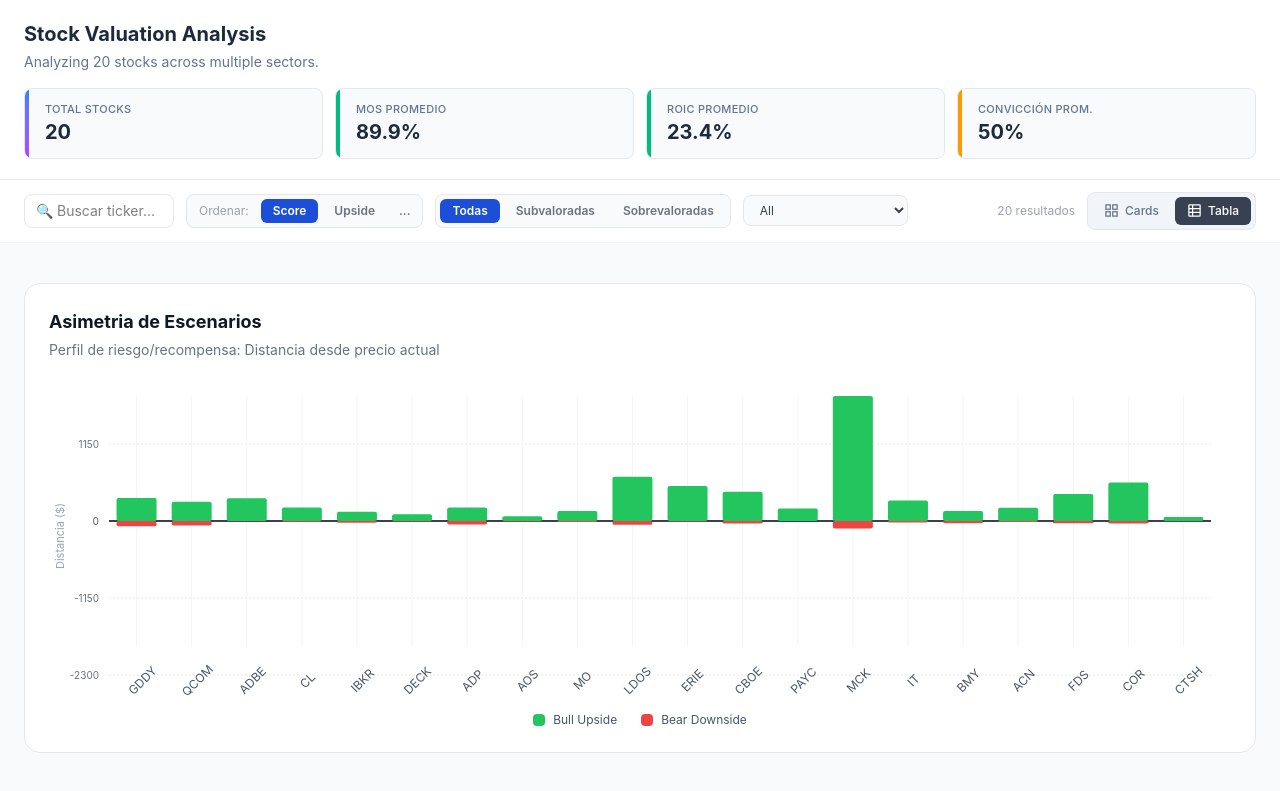
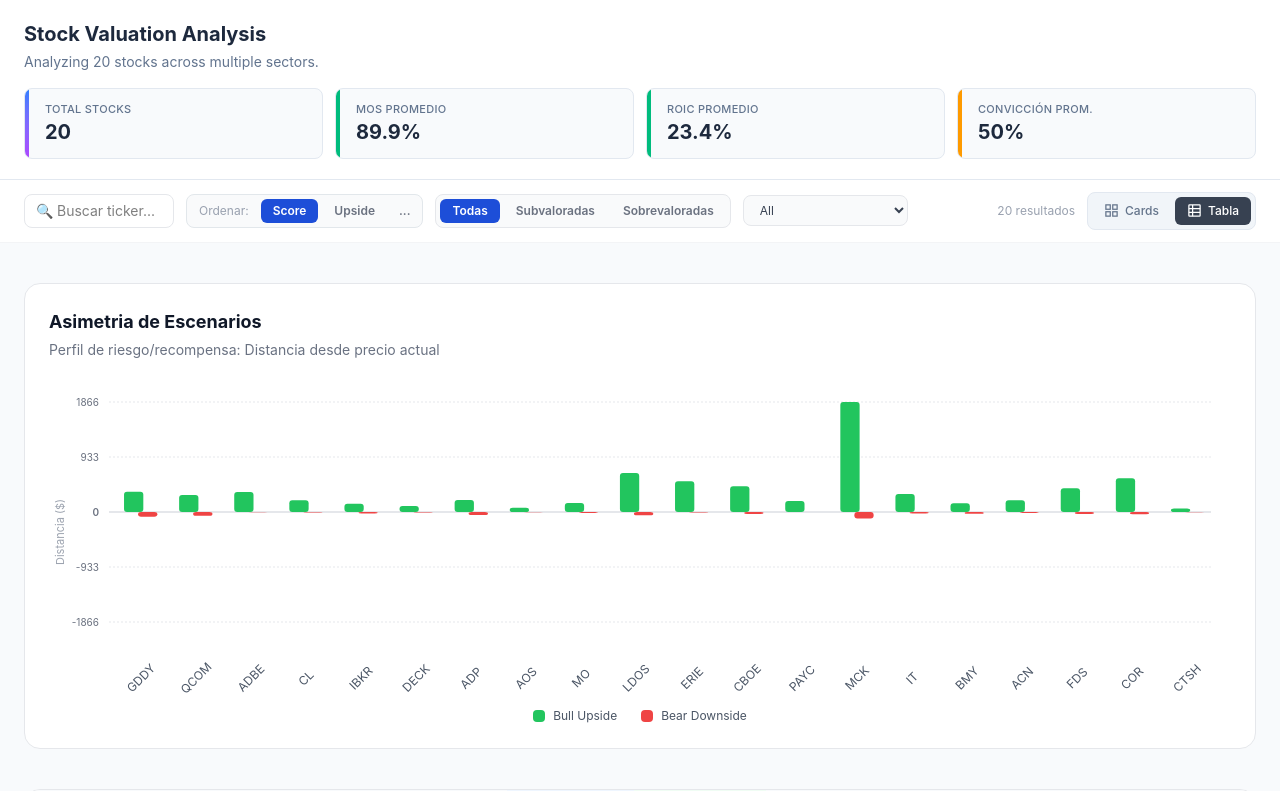
Before and after one commit to reoxb/lumui, a React (Vite) app: page / in a window 1280 px wide. Shown: the top 791 px of the page. Built offline with nearby package versions, Linux system fonts and the light colour scheme.

Commit message:
Improving Asimetrai de Escenarios

```diff
--- a/src/valuation-dashboard.tsx
+++ b/src/valuation-dashboard.tsx
@@ -46,40 +46,50 @@ function ScenarioAsymmetryChart({ data }) {
 
   // Calculate asymmetry data
   const chartData = data.map(stock => {
-    const bullDistance = stock.scenario_analysis.intrinsic_high - stock.inputs.price;
-    const bearDistance = stock.scenario_analysis.intrinsic_low - stock.inputs.price;
+    const price = stock.inputs.price;
+    const low = stock.scenario_analysis.intrinsic_low;
+    const high = stock.scenario_analysis.intrinsic_high;
+    const bullValue = Math.max(high - price, 0);
+    const bearValue = Math.max(Math.abs(low - price), 0); // always show bear distance (absolute)
+    const asymRatio = bearValue === 0 ? Infinity : (bullValue / bearValue);
 
     return {
       ticker: stock.ticker,
-      bullUpside: bullDistance,
-      bearDownside: bearDistance,
+      price,
+      low,
+      high,
+      bullUpside: bullValue,
+      bearDownside: bearValue,
+      asymmetry: asymRatio,
     };
   });
 
   const maxDistance = Math.max(
     ...chartData.map(d => Math.abs(d.bullUpside)),
-    ...chartData.map(d => Math.abs(d.bearDownside))
+    ...chartData.map(d => Math.abs(d.bearDownside)),
+    1
   );
 
   const chartHeight = 320;
-  const chartWidth = containerWidth || 800;
-  const padding = { top: 20, right: 20, bottom: 50, left: 60 };
+  const chartWidth = containerWidth || 820;
+  const padding = { top: 30, right: 20, bottom: 70, left: 60 };
   const plotWidth = chartWidth - padding.left - padding.right;
   const plotHeight = chartHeight - padding.top - padding.bottom;
-  const barWidth = Math.max(24, Math.min(40, plotWidth / chartData.length - 4));
-
-  // Scale functions
+  const groupWidth = plotWidth / Math.max(chartData.length, 1);
+  const barWidth = Math.min(20, groupWidth * 0.35);
+  const groupGap = Math.max(12, groupWidth * 0.1);
+
+  const yTicks = [maxDistance, maxDistance * 0.5, 0, -maxDistance * 0.5, -maxDistance];
   const yScale = (val) => {
-    const ratio = (val + maxDistance) / (maxDistance * 2);
-    return padding.top + plotHeight - (ratio * plotHeight);
+    const ratio = (val + maxDistance) / (2 * maxDistance);
+    return padding.top + plotHeight - ratio * plotHeight;
   };
-
   const zeroY = yScale(0);
 
   return (
     <div className="bg-white rounded-2xl p-6 mt-6" style={{ border: "1px solid #E5E7EB" }}>
       {/* Header */}
-      <div className="mb-4">
+      <div className="mb-3">
         <h3 className="text-lg font-bold text-gray-900">Asimetria de Escenarios</h3>
         <p className="text-sm text-gray-500 mt-1">Perfil de riesgo/recompensa: Distancia desde precio actual</p>
       </div>
@@ -87,52 +97,29 @@ function ScenarioAsymmetryChart({ data }) {
       {/* Chart */}
       <div ref={containerRef} className="relative" style={{ height: `${chartHeight}px` }}>
         <svg width={chartWidth} height={chartHeight} className="absolute inset-0">
-          {/* Grid lines - horizontal */}
-          {[2300, 1150, 0, -1150, -2300].map(val => (
+          {yTicks.map((val) => (
+            <g key={`grid-${val}`}>
               <line
-              key={`grid-${val}`}
                 x1={padding.left}
                 y1={yScale(val)}
                 x2={chartWidth - padding.right}
                 y2={yScale(val)}
                 stroke="#E5E7EB"
-              strokeWidth="1"
-              strokeDasharray="2,2"
+                strokeWidth={val === 0 ? 2 : 1}
+                strokeDasharray={val === 0 ? "" : "2,2"}
               />
+              <text
+                x={padding.left - 10}
+                y={yScale(val) + 4}
+                textAnchor="end"
+                fill="#6B7280"
+                fontSize="10"
+                fontWeight={val === 0 ? 600 : 400}
+              >
+                {val.toFixed(0)}
+              </text>
+            </g>
           ))}
-
-          {/* Grid lines - vertical */}
-          {chartData.map((item, index) => {
-            const x = padding.left + (index * (plotWidth / chartData.length)) + (plotWidth / chartData.length / 2);
-            return (
-              <line
-                key={`vgrid-${item.ticker}`}
-                x1={x}
-                y1={padding.top}
-                x2={x}
-                y2={chartHeight - padding.bottom}
-                stroke="#F3F4F6"
-                strokeWidth="1"
-              />
-            );
-          })}
-
-          {/* Zero line - bold black */}
-          <line
-            x1={padding.left}
-            y1={zeroY}
-            x2={chartWidth - padding.right}
-            y2={zeroY}
-            stroke="#374151"
-            strokeWidth="2"
-          />
-
-          {/* Y-axis labels */}
-          <text x={padding.left - 10} y={yScale(2300) + 4} textAnchor="end" fill="#6B7280" fontSize="10">2300</text>
-          <text x={padding.left - 10} y={yScale(1150) + 4} textAnchor="end" fill="#6B7280" fontSize="10">1150</text>
-          <text x={padding.left - 10} y={zeroY + 4} textAnchor="end" fill="#6B7280" fontSize="10" fontWeight="500">0</text>
-          <text x={padding.left - 10} y={yScale(-1150) + 4} textAnchor="end" fill="#6B7280" fontSize="10">-1150</text>
-          <text x={padding.left - 10} y={yScale(-2300) + 4} textAnchor="end" fill="#6B7280" fontSize="10">-2300</text>
 
           {/* Y-axis title */}
           <text
@@ -146,52 +133,45 @@ function ScenarioAsymmetryChart({ data }) {
             Distancia ($)
           </text>
 
-          {/* Bars */}
           {chartData.map((item, index) => {
-            const x = padding.left + (index * (plotWidth / chartData.length)) + (plotWidth / chartData.length / 2);
-            const barHalfWidth = barWidth / 2;
-
-            // Bull bar extends upward from zero
-            const bullValue = Math.abs(item.bullUpside);
-            const bullHeight = (bullValue / (maxDistance * 2)) * plotHeight;
-            const bullY = zeroY - bullHeight;
-
-            // Bear bar extends downward from zero
-            const bearValue = Math.abs(item.bearDownside);
-            const bearHeight = (bearValue / (maxDistance * 2)) * plotHeight;
-            const bearY = zeroY;
-
+            const groupWidth = plotWidth / Math.max(chartData.length, 1);
+            const effectiveBarWidth = Math.min(barWidth, Math.max(10, groupWidth * 0.2));
+            const offsetX = padding.left + index * groupWidth + (groupWidth - (effectiveBarWidth * 2 + 3)) / 2;
+            const bullX = offsetX;
+            const bearX = offsetX + effectiveBarWidth + 3;
+
+            const bull = Math.max(item.bullUpside, 0);
+            const bear = Math.max(item.bearDownside, 0);
+            const bullHeight = (bull / (2 * maxDistance)) * plotHeight;
+            const bearHeight = (bear / (2 * maxDistance)) * plotHeight;
             const isHovered = hoveredStock === item.ticker;
 
             return (
               <g key={item.ticker}>
-                {/* Bull Upside Bar - always show if has value */}
-                {bullValue > 0 && (
+                {bull > 0 && (
                   <rect
-                    x={x - barHalfWidth}
-                    y={bullY}
+                    x={bullX}
+                    y={zeroY - bullHeight}
                     width={barWidth}
                     height={bullHeight}
                     fill="#22C55E"
-                    rx="2"
+                    rx="3"
+                    opacity={isHovered ? 0.8 : 1}
                     className="cursor-pointer"
-                    opacity={isHovered ? 0.8 : 1}
                     onMouseEnter={() => setHoveredStock(item.ticker)}
                     onMouseLeave={() => setHoveredStock(null)}
                   />
                 )}
-
-                {/* Bear Downside Bar - always show if has value */}
-                {bearValue > 0 && (
+                {bear > 0 && (
                   <rect
-                    x={x - barHalfWidth}
-                    y={bearY}
+                    x={bearX}
+                    y={zeroY}
                     width={barWidth}
                     height={bearHeight}
                     fill="#EF4444"
-                    rx="2"
+                    rx="3"
+                    opacity={isHovered ? 0.8 : 1}
                     className="cursor-pointer"
-                    opacity={isHovered ? 0.8 : 1}
                     onMouseEnter={() => setHoveredStock(item.ticker)}
                     onMouseLeave={() => setHoveredStock(null)}
                   />
@@ -201,24 +181,29 @@ function ScenarioAsymmetryChart({ data }) {
           })}
         </svg>
 
-        {/* X-axis labels - HTML for better control */}
-        <div className="absolute bottom-0 left-0 right-0" style={{ height: `${padding.bottom}px`, paddingLeft: `${padding.left}px`, paddingRight: `${padding.right}px` }}>
-          <div className="flex h-full items-end justify-around">
-            {chartData.map((item) => (
+        {/* X-axis labels */}
+        <div className="absolute bottom-0 left-0 right-0" style={{ height: `${padding.bottom}px` }}>
+          {chartData.map((item, index) => {
+            const groupWidth = plotWidth / Math.max(chartData.length, 1);
+            const xCenter = padding.left + index * groupWidth + groupWidth / 2;
+            return (
               <div
                 key={`label-${item.ticker}`}
-                className="text-xs text-gray-600 text-center"
+                className="text-xs text-gray-600 text-center absolute"
                 style={{
-                  width: `${barWidth}px`,
-                  transform: 'rotate(-45deg)',
+                  left: `${xCenter}px`,
+                  bottom: '6px',
+                  width: `${groupWidth}px`,
+                  transform: 'translateX(-50%) rotate(-45deg)',
                   transformOrigin: 'top center',
-                  marginBottom: '5px'
+                  whiteSpace: 'nowrap',
+                  lineHeight: '1'
                 }}
               >
                 {item.ticker}
               </div>
-            ))}
-          </div>
+            );
+          })}
         </div>
 
         {/* Tooltip */}
@@ -227,22 +212,21 @@ function ScenarioAsymmetryChart({ data }) {
           if (!item) return null;
 
           const index = chartData.indexOf(item);
-          const x = padding.left + (index * (plotWidth / chartData.length)) + (plotWidth / chartData.length / 2);
+          const x = padding.left + index * (plotWidth / Math.max(chartData.length, 1)) + (plotWidth / Math.max(chartData.length, 1) / 2);
+          const asym = item.asymmetry;
 
           return (
             <div
               className="absolute bg-gray-900 text-white p-2 rounded-lg shadow-lg z-20 pointer-events-none text-xs"
               style={{
                 left: `${x + 10}px`,
-                top: '20px',
+                top: '16px',
                 transform: x > chartWidth / 2 ? 'translateX(-100%) translateX(-20px)' : 'translateX(0)'
               }}
             >
               <div className="font-bold mb-1">{item.ticker}</div>
-              <div className="space-y-0.5 text-gray-300">
-                <div className="text-green-400">Bull: +${item.bullUpside.toFixed(2)}</div>
-                <div className="text-red-400">Bear: ${item.bearDownside.toFixed(2)}</div>
-              </div>
+              <div className="text-green-300">Bull: +{item.bullUpside.toFixed(2)}</div>
+              <div className="text-red-300">Bear: +{item.bearDownside.toFixed(2)}</div>
             </div>
           );
         })()}
```
Lines whose indentation alone changed are shown as unchanged.
